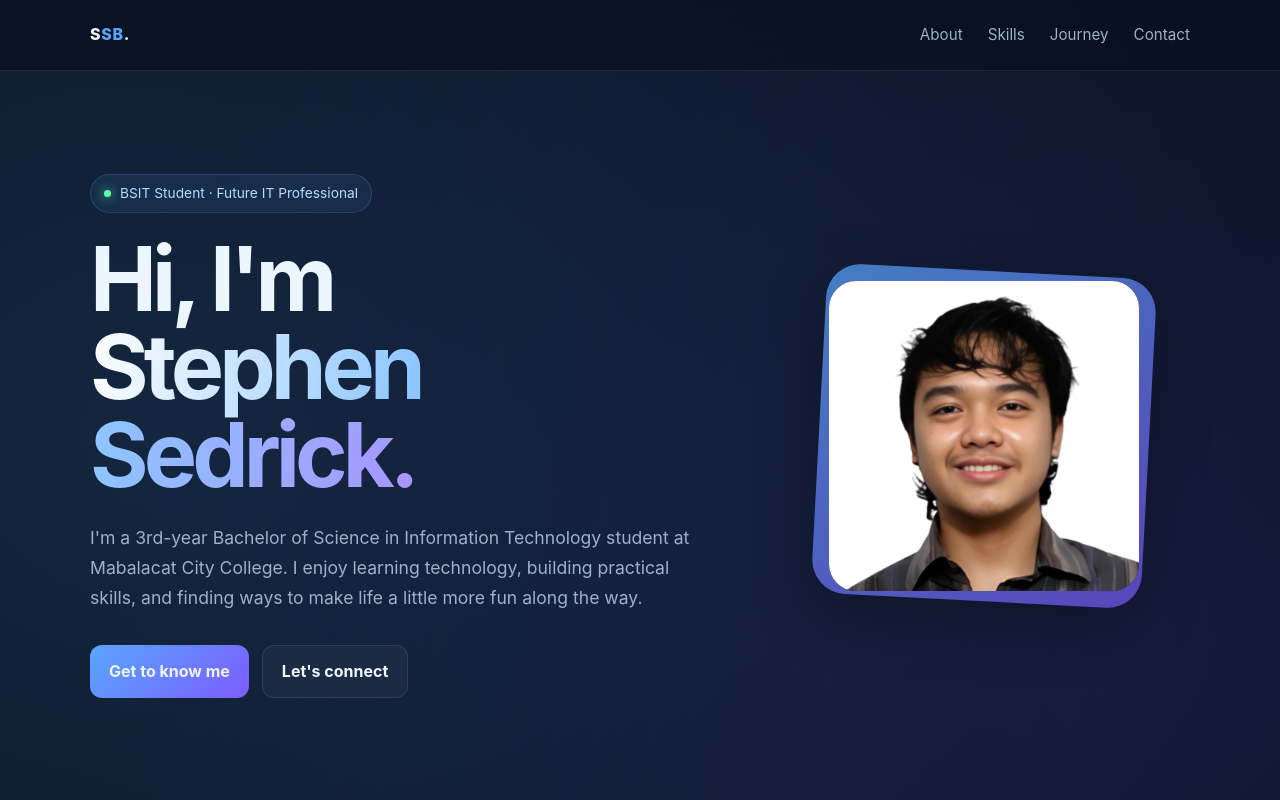
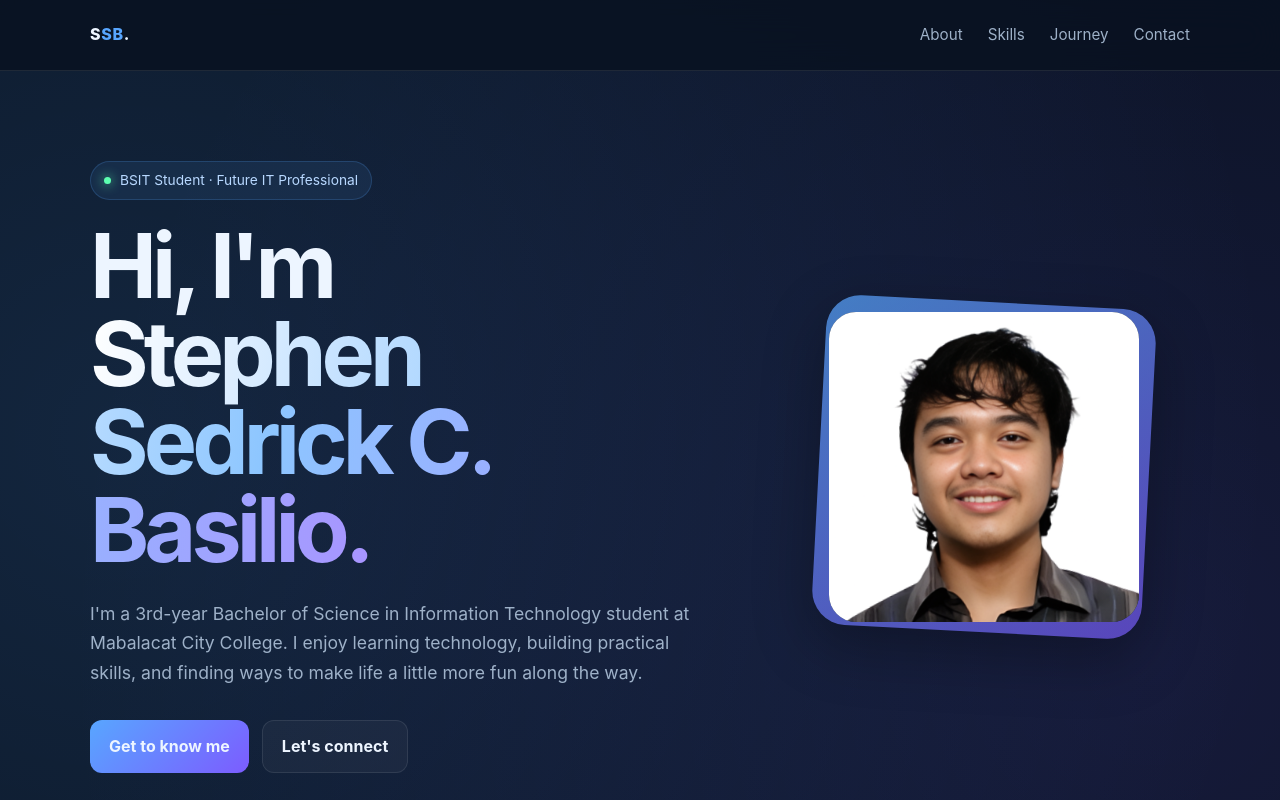
Before and after one commit to fantaseddy/itelec311_exercise1, a plain HTML site: page index.html in a window 1280 px wide. Shown: the top 800 px of the page. Drawn offline with Linux system fonts and the light colour scheme.

Commit message:
Update name in header to full name

```diff
--- a/index.html
+++ b/index.html
@@ -488,7 +488,7 @@
 
           <h1>
             Hi, I'm<br>
-            <span class="gradient-text">Stephen Sedrick.</span>
+            <span class="gradient-text">Stephen Sedrick C. Basilio.</span>
           </h1>
 
           <p class="hero-description">
```
